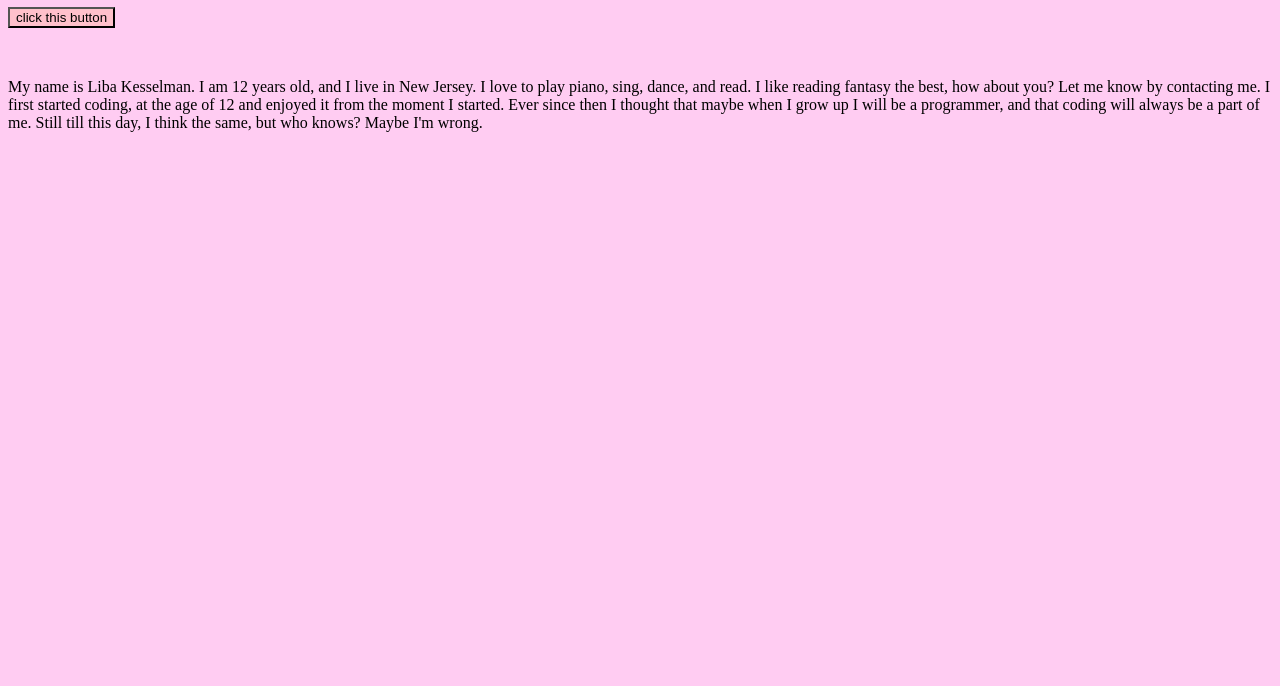
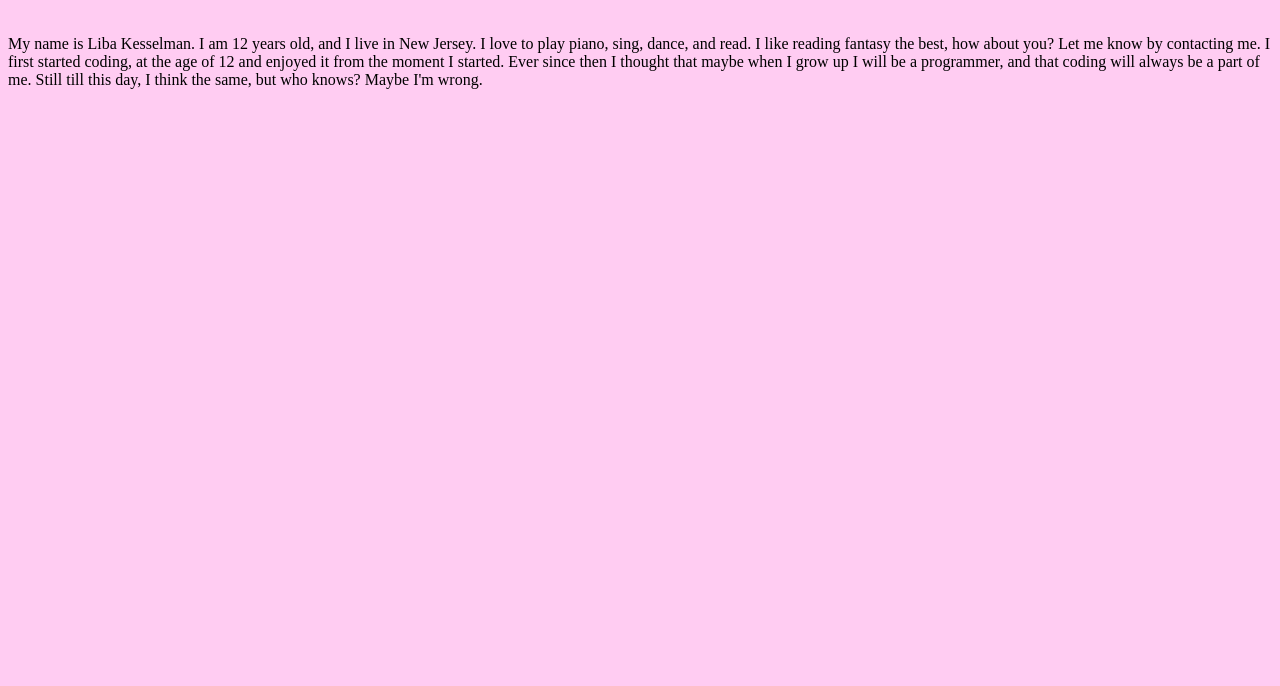
Before and after one commit to kesselmanl24863/libas-web-site, a plain HTML site: page html/about.html in a window 1280 px wide. Shown: the part 114-800 px from the top of the page. Drawn offline with Linux system fonts and the light colour scheme.

Commit message:
deleted button.

```diff
--- a/html/about.html
+++ b/html/about.html
@@ -11,7 +11,7 @@
 		</ul>
 
 		<h1>About Me !!! </h1>
-		<button id="alertButton" onclick="showAlert();">click this button</button>
+
 		</p>
 	        My name is Liba Kesselman.  I am 12 years old, and I live in New Jersey.
 			I love to play piano, sing, dance, and read.  I like reading fantasy the best, how about you?
```
